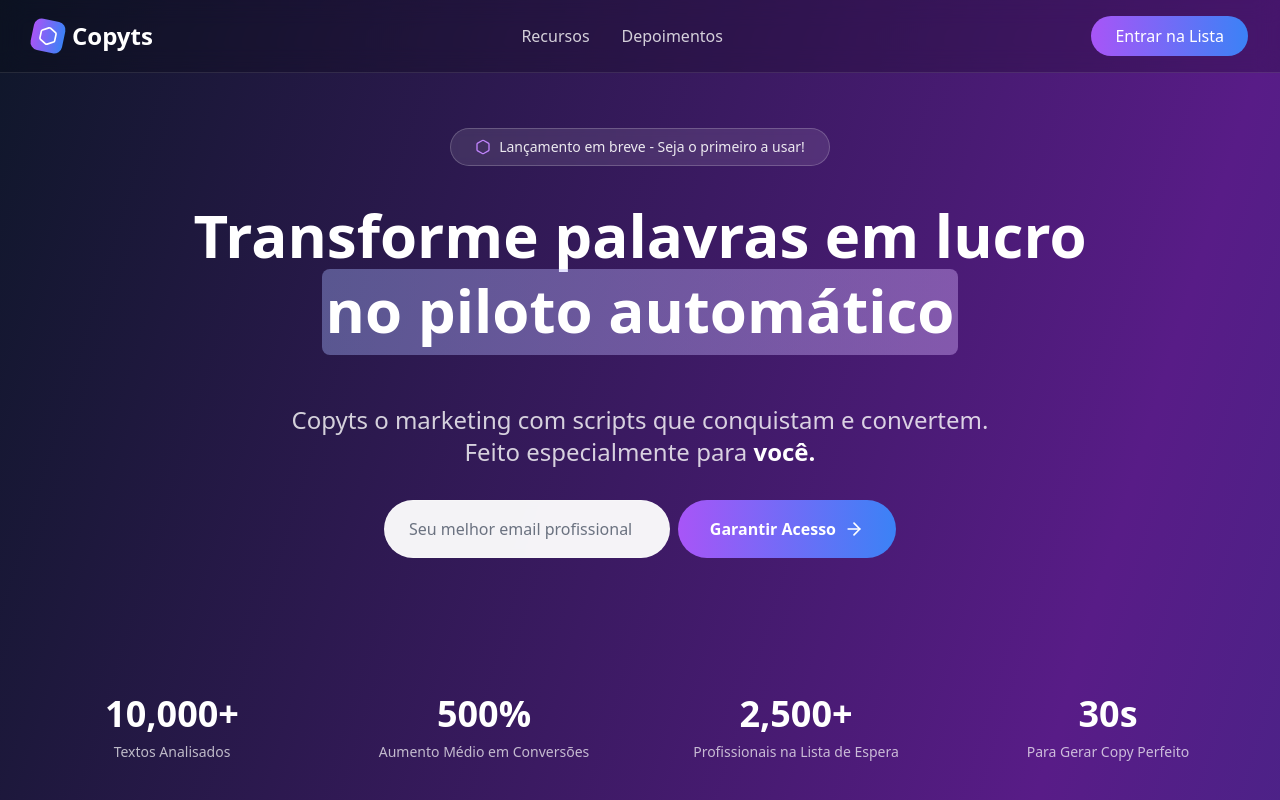
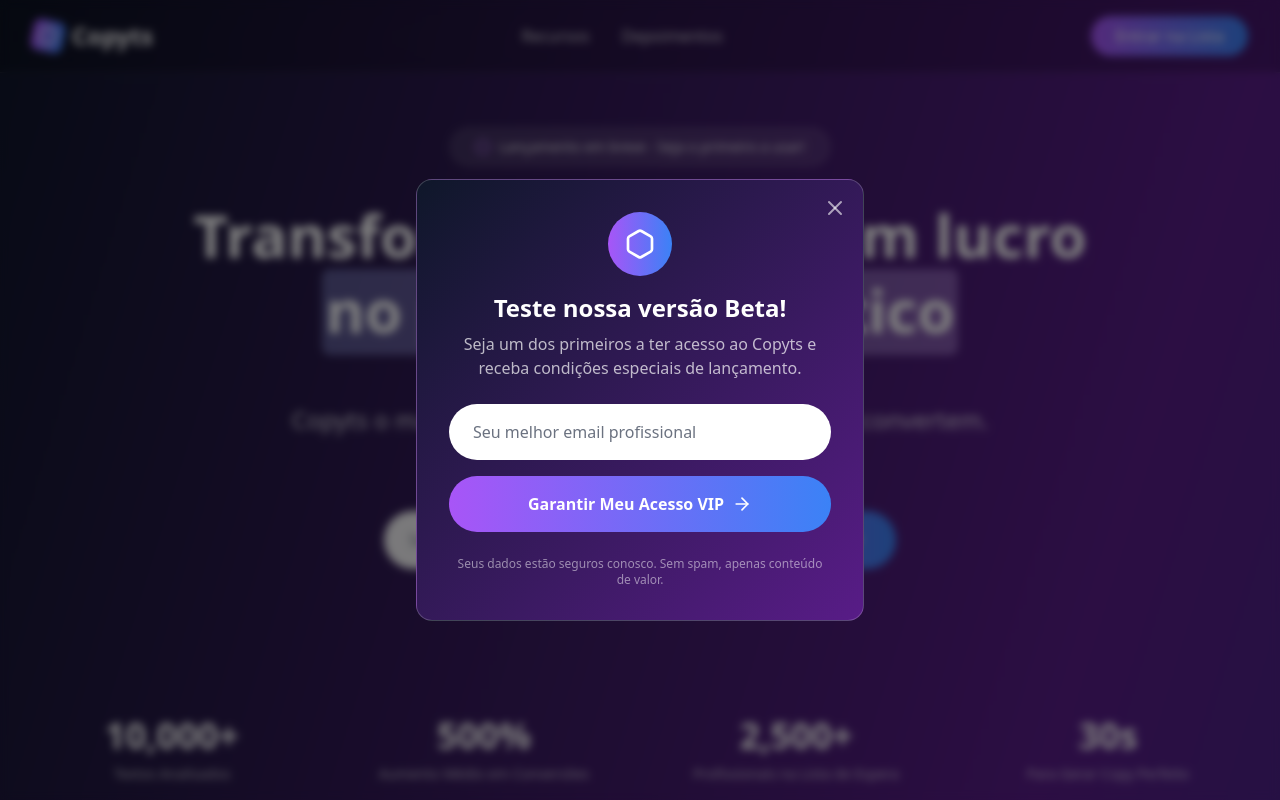
Before and after one commit to Kyutak/copyts-landing, a React (Vite) app: page / in a window 1280 px wide. Both pictures are taken after a click on the button "Entrar na Lista". Shown: the top 800 px of the page. Built offline with nearby package versions, Linux system fonts and the light colour scheme.

Commit message:
Update App.tsx

```diff
--- a/src/App.tsx
+++ b/src/App.tsx
@@ -18,10 +18,15 @@
   ChevronDown,
   Play,
   Sparkles,
+  X,
 } from 'lucide-react';
 
 function App() {
   const [email, setEmail] = useState('');
+  const [popupEmail, setPopupEmail] = useState('');
+  const [showPopup, setShowPopup] = useState(false);
+  const [showThankYou, setShowThankYou] = useState(false);
+  const [popupThankYou, setPopupThankYou] = useState(false);
   const [isVisible, setIsVisible] = useState(false);
   const [activeFeature, setActiveFeature] = useState(0);
 
@@ -34,8 +39,24 @@
     // Handle email submission
     console.log('Email submitted:', email);
     setEmail('');
-    // Show success message
-    alert('Obrigado! Você foi adicionado à lista de espera do Copyts.');
+    setShowThankYou(true);
+    setTimeout(() => setShowThankYou(false), 3000);
+  };
+
+  const handlePopupSubmit = (e: React.FormEvent) => {
+    e.preventDefault();
+    console.log('Popup email submitted:', popupEmail);
+    setPopupEmail('');
+    setPopupThankYou(true);
+    setTimeout(() => {
+      setPopupThankYou(false);
+      setShowPopup(false);
+    }, 2000);
+  };
+
+  const openPopup = () => {
+    setShowPopup(true);
+    setPopupThankYou(false);
   };
 
   const showDemo = () => {
@@ -136,7 +157,10 @@
                 Depoimentos
               </a>
             </nav>
-            <button className="bg-gradient-to-r from-purple-500 to-blue-500 text-white px-6 py-2 rounded-full hover:from-purple-600 hover:to-blue-600 transition-all duration-300 transform hover:scale-105">
+            <button
+              onClick={openPopup}
+              className="bg-gradient-to-r from-purple-500 to-blue-500 text-white px-6 py-2 rounded-full hover:from-purple-600 hover:to-blue-600 transition-all duration-300 transform hover:scale-105"
+            >
               Entrar na Lista
             </button>
           </div>
@@ -144,7 +168,7 @@
       </header>
 
       {/* Hero Section */}
-      <section className="pt-32 pb-20 px-4 sm:px-6 lg:px-8">
+      <section id="hero-section" className="pt-32 pb-20 px-4 sm:px-6 lg:px-8">
         <div className="max-w-7xl mx-auto text-center">
           <div
             className={`transition-all duration-1000 ${
@@ -174,7 +198,8 @@
               <strong className="text-white"> você. </strong>
             </p>
 
-            <div className="flex flex-col sm:flex-row gap-4 justify-center items-center mb-12">
+            <div className="flex flex-col sm:flex-row gap-4 justify-center items-center mb-12 min-h-[80px]">
+              {!showThankYou ? (
                 <form
                   onSubmit={handleSubmit}
                   className="flex flex-col sm:flex-row gap-2 w-full max-w-lg"
@@ -195,6 +220,14 @@
                     <ArrowRight className="w-5 h-5" />
                   </button>
                 </form>
+              ) : (
+                <div className="flex items-center justify-center space-x-3 bg-blue-500/20 backdrop-blur-sm border border-blue-400/30 rounded-full px-8 py-4">
+                  <CheckCircle className="w-6 h-6 text-blue-400" />
+                  <span className="text-white font-semibold text-lg">
+                    Obrigado! Você está na lista!
+                  </span>
+                </div>
+              )}
             </div>
             <br />
           </div>
@@ -487,27 +520,83 @@
             a condições especiais que nunca mais se repetirão.
           </p>
 
-          <form
-            onSubmit={handleSubmit}
-            className="flex flex-col sm:flex-row gap-4 justify-center items-center mb-8 max-w-lg mx-auto"
-          >
-            <input
-              type="email"
-              value={email}
-              onChange={(e) => setEmail(e.target.value)}
-              placeholder="Seu email profissional"
-              required
-              className="flex-1 px-6 py-4 rounded-full text-gray-900 bg-white focus:outline-none focus:ring-2 focus:ring-white placeholder-gray-500"
-            />
           <button
-              type="submit"
+            onClick={() => {
+              const heroSection = document.getElementById('hero-section');
+              if (heroSection) {
+                heroSection.scrollIntoView({ behavior: 'smooth' });
+              }
+            }}
             className="bg-white text-purple-600 px-8 py-4 rounded-full hover:bg-gray-100 transition-all duration-300 transform hover:scale-105 font-semibold whitespace-nowrap"
           >
             Quero meu acesso
           </button>
-          </form>
         </div>
       </section>
+
+      {/* Popup Modal */}
+      {showPopup && (
+        <div className="fixed inset-0 bg-black/50 backdrop-blur-sm z-50 flex items-center justify-center p-4">
+          <div className="bg-gradient-to-br from-slate-900 to-purple-900 rounded-2xl p-8 max-w-md w-full border border-white/20 relative transform transition-all duration-300 scale-100">
+            <button
+              onClick={() => setShowPopup(false)}
+              className="absolute top-4 right-4 text-white/60 hover:text-white transition-colors"
+            >
+              <X className="w-6 h-6" />
+            </button>
+
+            <div className="text-center mb-6">
+              <div className="w-16 h-16 bg-gradient-to-r from-purple-500 to-blue-500 rounded-full flex items-center justify-center mx-auto mb-4">
+                <Hexagon className="w-8 h-8 text-white" />
+              </div>
+              <h3 className="text-2xl font-bold text-white mb-2">
+                Teste nossa versão Beta!
+              </h3>
+              <p className="text-white/70">
+                Seja um dos primeiros a ter acesso ao Copyts e receba condições especiais de lançamento.
+              </p>
+            </div>
+
+            {!popupThankYou ? (
+              <form onSubmit={handlePopupSubmit} className="space-y-4">
+                <input
+                  type="email"
+                  value={popupEmail}
+                  onChange={(e) => setPopupEmail(e.target.value)}
+                  placeholder="Seu melhor email profissional"
+                  required
+                  className="w-full px-6 py-4 rounded-full text-gray-900 bg-white focus:outline-none focus:ring-2 focus:ring-purple-400 placeholder-gray-500"
+                />
+                <button
+                  type="submit"
+                  className="w-full bg-gradient-to-r from-purple-500 to-blue-500 text-white px-8 py-4 rounded-full hover:from-purple-600 hover:to-blue-600 transition-all duration-300 transform hover:scale-105 flex items-center justify-center space-x-2 font-semibold"
+                >
+                  <span>Garantir Meu Acesso VIP</span>
+                  <ArrowRight className="w-5 h-5" />
+                </button>
+              </form>
+            ) : (
+              <div className="text-center py-8">
+                <div className="w-16 h-16 bg-green-500 rounded-full flex items-center justify-center mx-auto mb-4">
+                  <CheckCircle className="w-8 h-8 text-white" />
+                </div>
+                <h4 className="text-xl font-bold text-white mb-2">
+                  Perfeito! Você está na lista VIP!
+                </h4>
+                <p className="text-white/70">
+                  Em breve você receberá todas as novidades e acesso prioritário ao Copyts.
+                </p>
+              </div>
+            )}
+
+            <div className="mt-6 text-center">
+              <p className="text-white/50 text-xs">
+                Seus dados estão seguros conosco. Sem spam, apenas conteúdo de valor.
+              </p>
+            </div>
+          </div>
+        </div>
+      )}
 
       {/* Footer */}
       <footer className="py-12 px-4 sm:px-6 lg:px-8 bg-black/40">
@@ -585,7 +674,7 @@
               <div className="space-y-3 text-sm">
                 <div className="flex items-center text-white/70">
                   <Mail className="w-4 h-4 mr-2" />
-                  contato@copyts.com
+                  copyts.ia@gmail.com
                 </div>
                 <div className="flex items-center text-white/70">
                   <Phone className="w-4 h-4 mr-2" />
```
Lines whose indentation alone changed are shown as unchanged.
